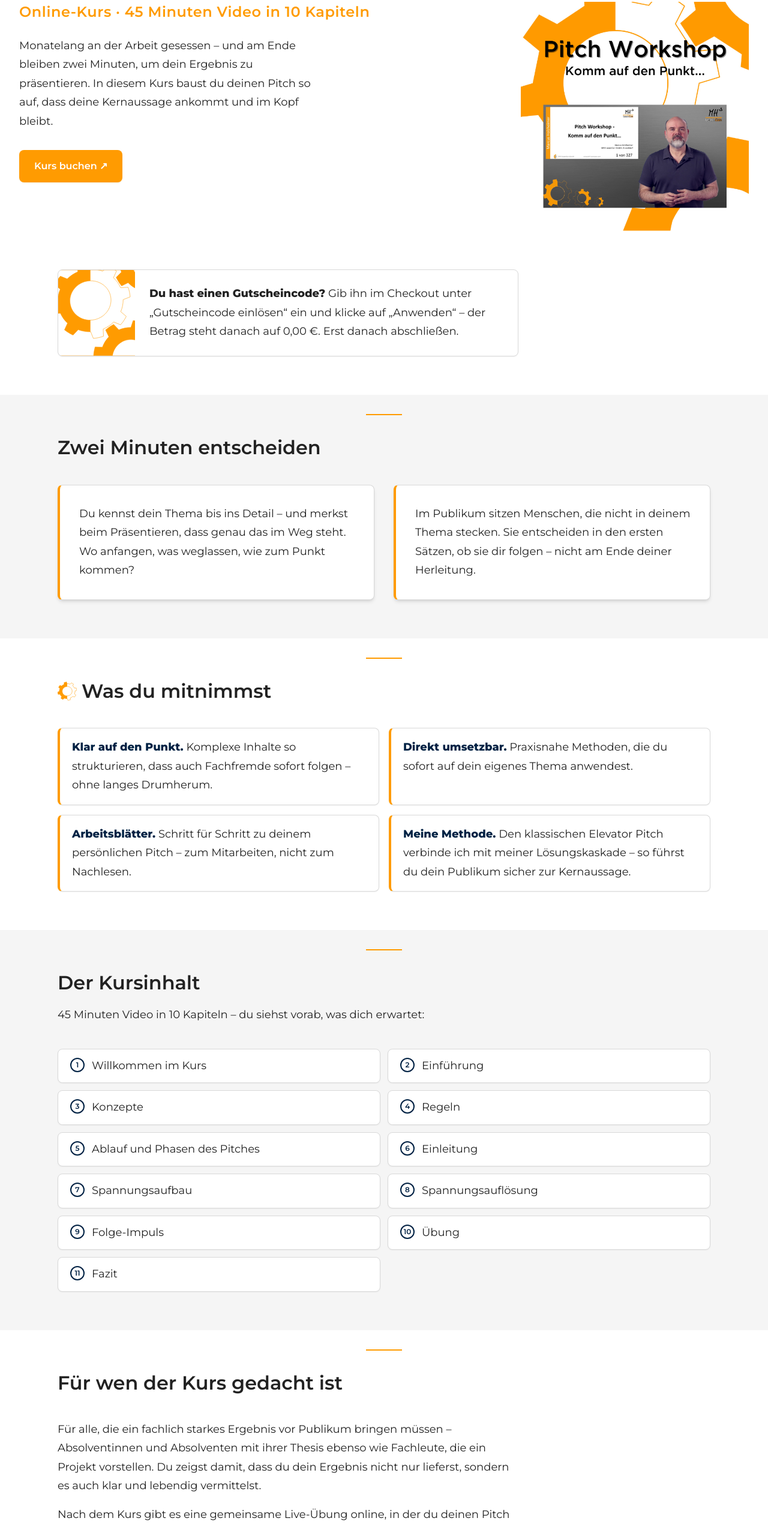
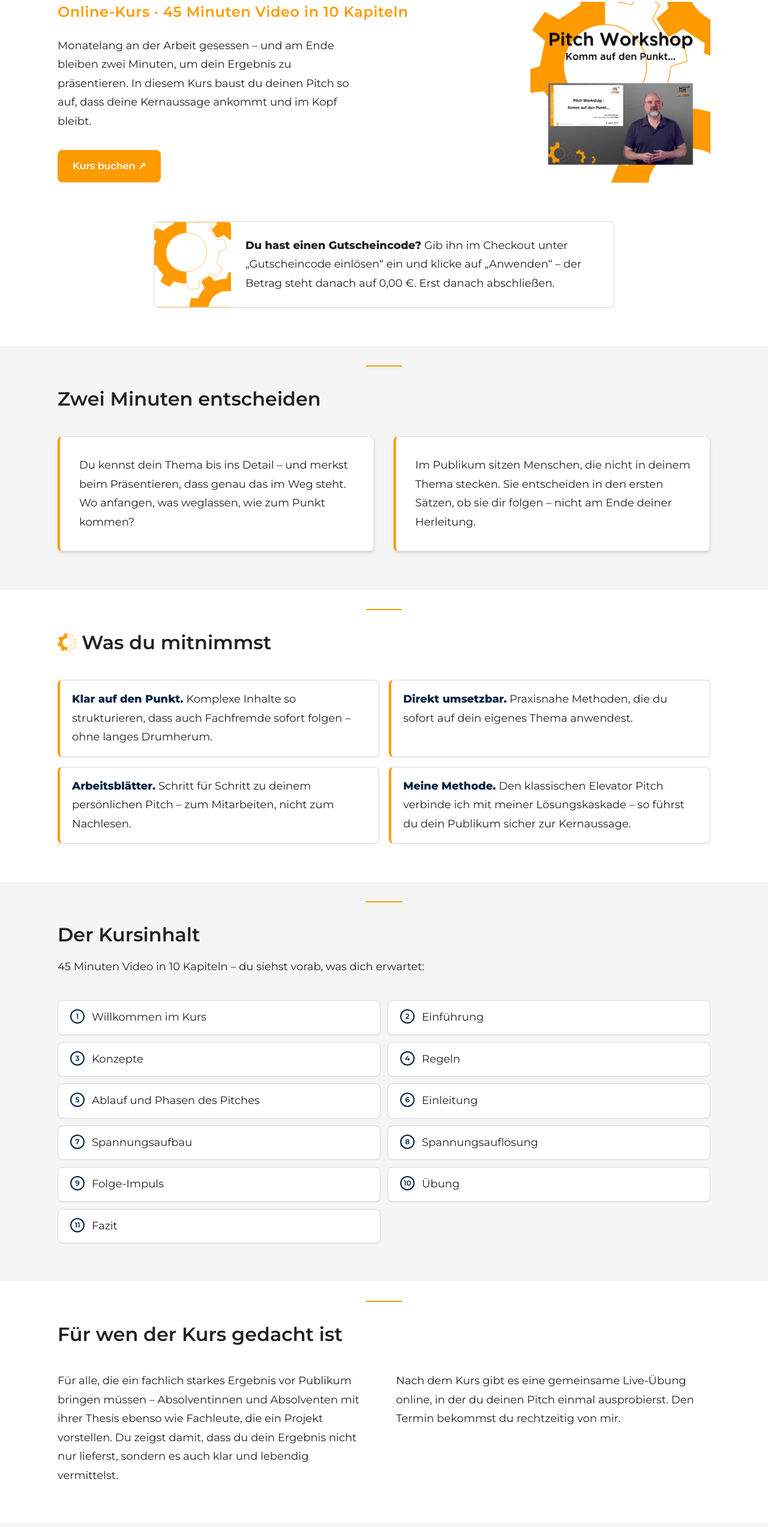
Before and after one commit to MH3-LearnCon/meine-neue-webseite-mit-js, a Next.js app: page /angebote/pitch-workshop in a window 1280 px wide. Shown: the part 234-2779 px from the top of the page at 60% size. Built offline with nearby package versions, Linux system fonts and the light colour scheme.

Commit message:
fix(pitch-workshop): Hero auf 6xl-Breite, Kachel kleiner, Gutschein-Box mittig, Für-wen-Section auf volle Breite
- Hero: optionale containerClass (Default max-w-7xl unveraendert)
- Kachel 280/300px, rechtsbuendig zur Sections-Kante
- Für-wen: zwei Spalten statt schmaler Lesespalte, flache Section

```diff
--- a/src/app/angebote/pitch-workshop/page.tsx
+++ b/src/app/angebote/pitch-workshop/page.tsx
@@ -82,15 +82,16 @@ export default function PitchWorkshopPage() {
             Kurs buchen ↗
           </a>
         }
+        containerClass="max-w-6xl"
         image={
-          <div className="mx-auto w-full max-w-[340px] sm:max-w-[380px] lg:ml-auto lg:mr-0">
+          <div className="mx-auto w-full max-w-[280px] sm:max-w-[300px] lg:ml-auto lg:mr-0">
             <Image
               src="/images/kurse/pitch-workshop-kachel.png"
               alt="Pitch Workshop – Komm auf den Punkt: Kurs-Kachel mit Titelfolie und Marcus Holzheimer"
               width={669}
               height={673}
               priority
-              sizes="(min-width: 1024px) 380px, 340px"
+              sizes="(min-width: 1024px) 300px, 280px"
               className="h-auto w-full rounded-lg"
             />
           </div>
@@ -101,7 +102,7 @@ export default function PitchWorkshopPage() {
              den vollen Preis zahlt (Studierenden-Runde). ─────────────────── */}
       <section className="bg-white pb-12 md:pb-16">
         <div className={CONTAINER}>
-          <Note className={LESEBREITE}>
+          <Note className={`mx-auto ${LESEBREITE}`}>
             <strong>Du hast einen Gutscheincode?</strong> Gib ihn im Checkout
             unter „Gutscheincode einlösen“ ein und klicke auf „Anwenden“ – der
             Betrag steht danach auf 0,00 €. Erst danach abschließen.
@@ -208,7 +209,9 @@ export default function PitchWorkshopPage() {
           <h2 className="mb-8 text-h2 font-semibold leading-snug text-brand-text md:mb-10">
             Für wen der Kurs gedacht ist
           </h2>
-          <div className={LESEBREITE}>
+          {/* Zwei Spalten: füllt die Container-Breite bündig zu den Nachbar-
+              Sections, hält die Zeilen aber lesbar kurz. */}
+          <div className="grid grid-cols-1 gap-6 md:grid-cols-2 md:gap-10">
             <p className="text-body leading-relaxed text-brand-text">
               Für alle, die ein fachlich starkes Ergebnis vor Publikum bringen
               müssen – Absolventinnen und Absolventen mit ihrer Thesis ebenso
@@ -216,9 +219,10 @@ export default function PitchWorkshopPage() {
               du dein Ergebnis nicht nur lieferst, sondern es auch klar und
               lebendig vermittelst.
             </p>
-            <p className="mt-4 text-body leading-relaxed text-brand-text">
+            <p className="text-body leading-relaxed text-brand-text">
               Nach dem Kurs gibt es eine gemeinsame Live-Übung online, in der
-              du deinen Pitch einmal ausprobierst.
+              du deinen Pitch einmal ausprobierst. Den Termin bekommst du
+              rechtzeitig von mir.
             </p>
           </div>
         </div>
--- a/src/components/Hero.tsx
+++ b/src/components/Hero.tsx
@@ -20,6 +20,7 @@ export default function Hero({
   imageAspect = "4/3",
   image,
   cta,
+  containerClass = "max-w-7xl",
 }: {
   h1: ReactNode;
   subline: string;
@@ -33,10 +34,16 @@ export default function Hero({
    * Prop bleibt der Telefon-Button — Default aller Säulen-/Themen-Seiten.
    */
   cta?: ReactNode;
+  /**
+   * Container-Breite des Heros. Default `max-w-7xl` (Säulen-/Themen-Seiten,
+   * voller visueller Impact). Auf `max-w-6xl` setzen, wenn der Hero mit den
+   * Content-Sections der Seite bündig abschließen soll (Produktseiten).
+   */
+  containerClass?: string;
 }) {
   return (
     <section className="min-h-[60vh] bg-white py-12 md:py-16">
-      <div className="mx-auto max-w-7xl px-4 sm:px-6 lg:px-8">
+      <div className={`mx-auto ${containerClass} px-4 sm:px-6 lg:px-8`}>
         <h1 className="text-h1 font-extrabold leading-tight text-brand-text">
           {h1}
         </h1>
```
